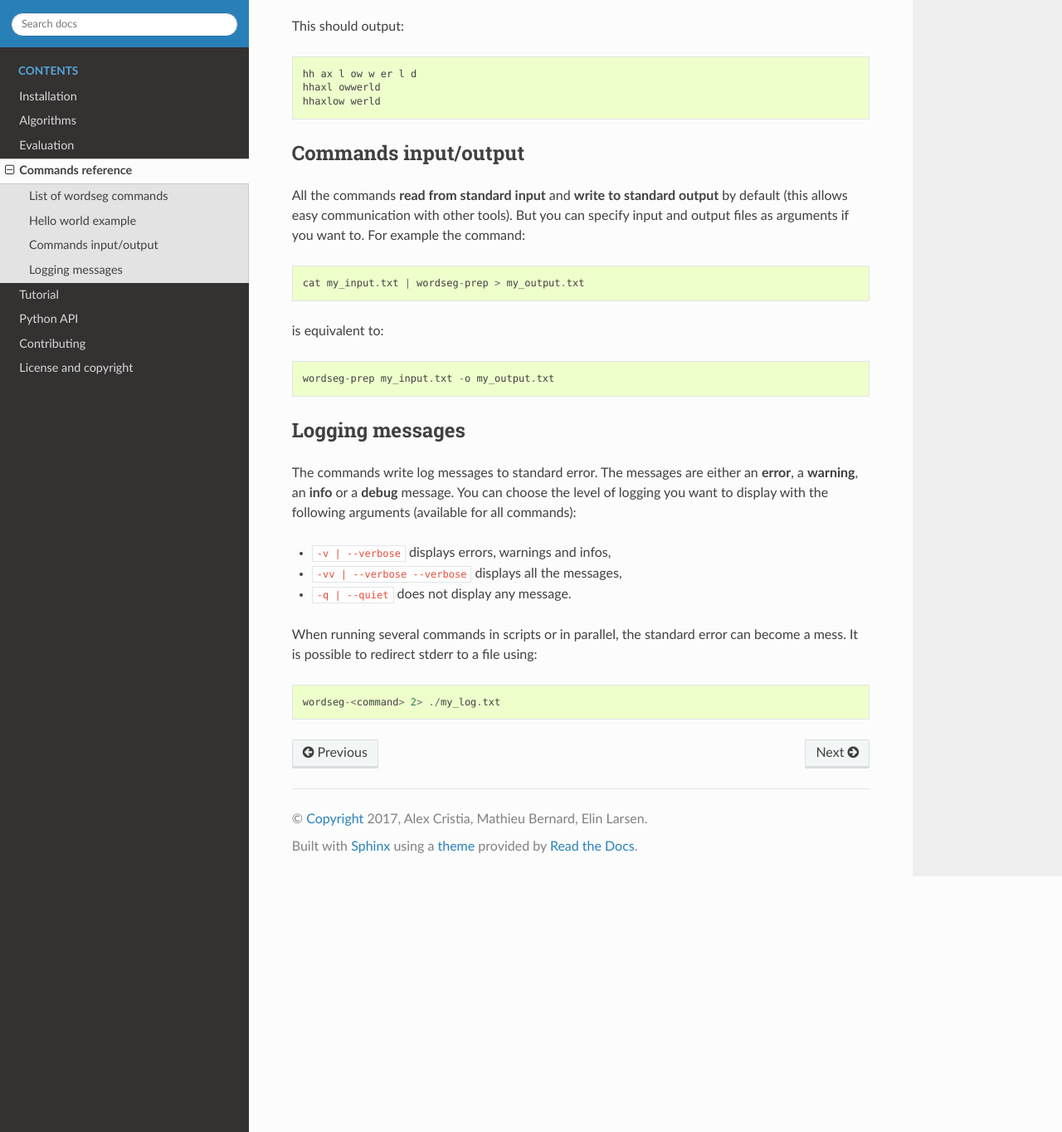
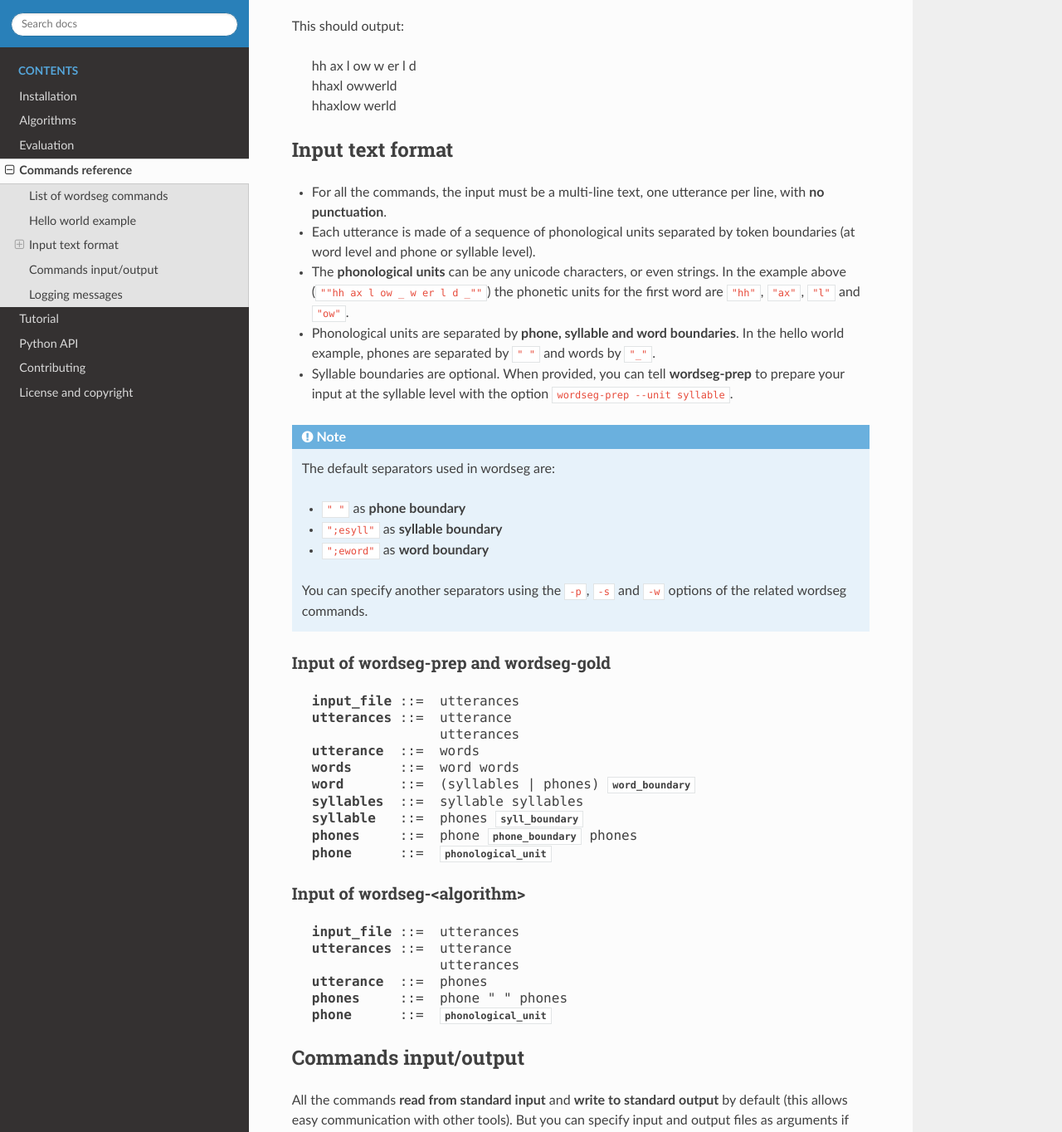
Before and after one commit to bootphon/wordseg, a Sphinx documentation site: the page built from doc/commands.rst, in a window 1280 px wide and 1400 px high, scrolled down 921 px, cut to the strip 36-1400 px from the top of the window. Shown: the whole strip at 83% size. Built offline with Sphinx 7.4.7 and the Read the Docs theme 2.0.0, drawn with Linux system fonts in a browser that asks for light colours; formulas are drawn with MathJax 3.

```diff
--- a/doc/algorithms.rst
+++ b/doc/algorithms.rst
@@ -17,9 +17,9 @@ wordseg-dibs
 wordseg-dpseg
 -------------
 
-The original implementation comes from
-`https://github.com/lawphill/phillips-pearl2014`, on which we applied
-the following changes:
+On the original implementation, which comes from `here
+<https://github.com/lawphill/phillips-pearl2014>`_, we applied the
+following changes:
 
 * conversion to C++11 standard (removed tr1/unsorted_map and mt19937,
   use stdlib implementation instead)
--- a/doc/commands.rst
+++ b/doc/commands.rst
@@ -45,11 +45,75 @@ algorithm, showing the input, output and gold texts.
 .. literalinclude:: hello_world.sh
    :language: bash
 
-This should output::
+This should output:
 
-  hh ax l ow w er l d
-  hhaxl owwerld
-  hhaxlow werld
+  | hh ax l ow w er l d
+  | hhaxl owwerld
+  | hhaxlow werld
+
+
+Input text format
+-----------------
+
+* For all the commands, the input must be a multi-line text, one
+  utterance per line, with **no punctuation**.
+
+* Each utterance is made of a sequence of phonological units separated
+  by token boundaries (at word level and phone or syllable level).
+
+* The **phonological units** can be any unicode characters, or even
+  strings. In the example above (``""hh ax l ow _ w er l d _""``) the
+  phonetic units for the first word are ``"hh"``, ``"ax"``, ``"l"``
+  and ``"ow"``.
+
+* Phonological units are separated by **phone, syllable and word
+  boundaries**. In the hello world example, phones are separated by
+  ``" "`` and words by ``"_"``.
+
+* Syllable boundaries are optional. When provided, you can tell
+  **wordseg-prep** to prepare your input at the syllable level with
+  the option ``wordseg-prep --unit syllable``.
+
+.. note::
+
+   The default separators used in wordseg are:
+
+   * ``" "`` as **phone boundary**
+   * ``";esyll"`` as **syllable boundary**
+   * ``";eword"`` as **word boundary**
+
+   You can specify another separators using the ``-p``, ``-s`` and
+   ``-w`` options of the related wordseg commands.
+
+
+Input of wordseg-prep and wordseg-gold
+""""""""""""""""""""""""""""""""""""""
+
+   .. productionlist::
+      input_file: utterances
+      utterances: utterance
+                : utterances
+      utterance: words
+      words: word words
+      word: (syllables | phones) `word_boundary`
+      syllables: syllable syllables
+      syllable: phones `syll_boundary`
+      phones: phone `phone_boundary` phones
+      phone: `phonological_unit`
+
+
+Input of wordseg-<algorithm>
+""""""""""""""""""""""""""""
+
+   .. productionlist::
+      input_file: utterances
+      utterances: utterance
+                : utterances
+      utterance: phones
+      phones: phone " " phones
+      phone: `phonological_unit`
+
+
 
 
 Commands input/output
```
Also changed, not shown: doc/tutorial.rst (+19 -20 lines), .travis.yml.
